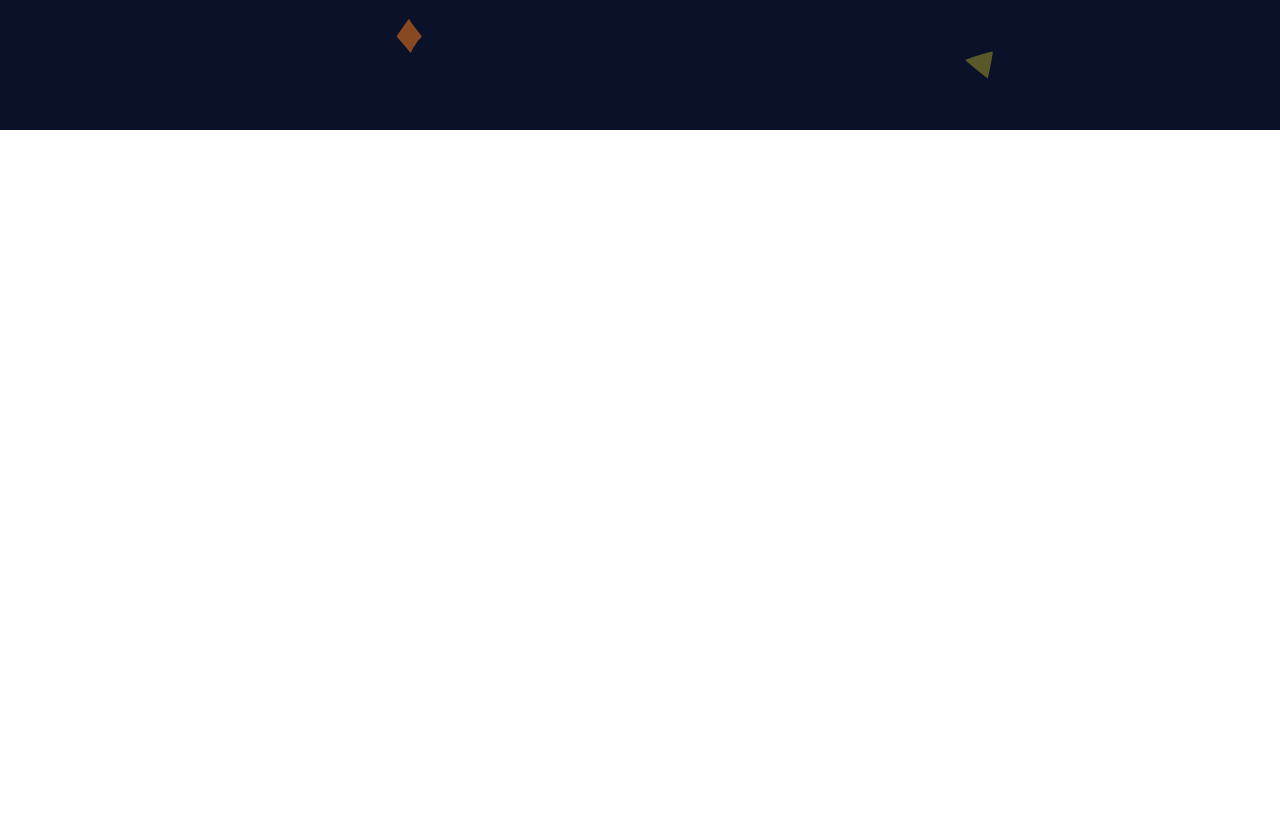
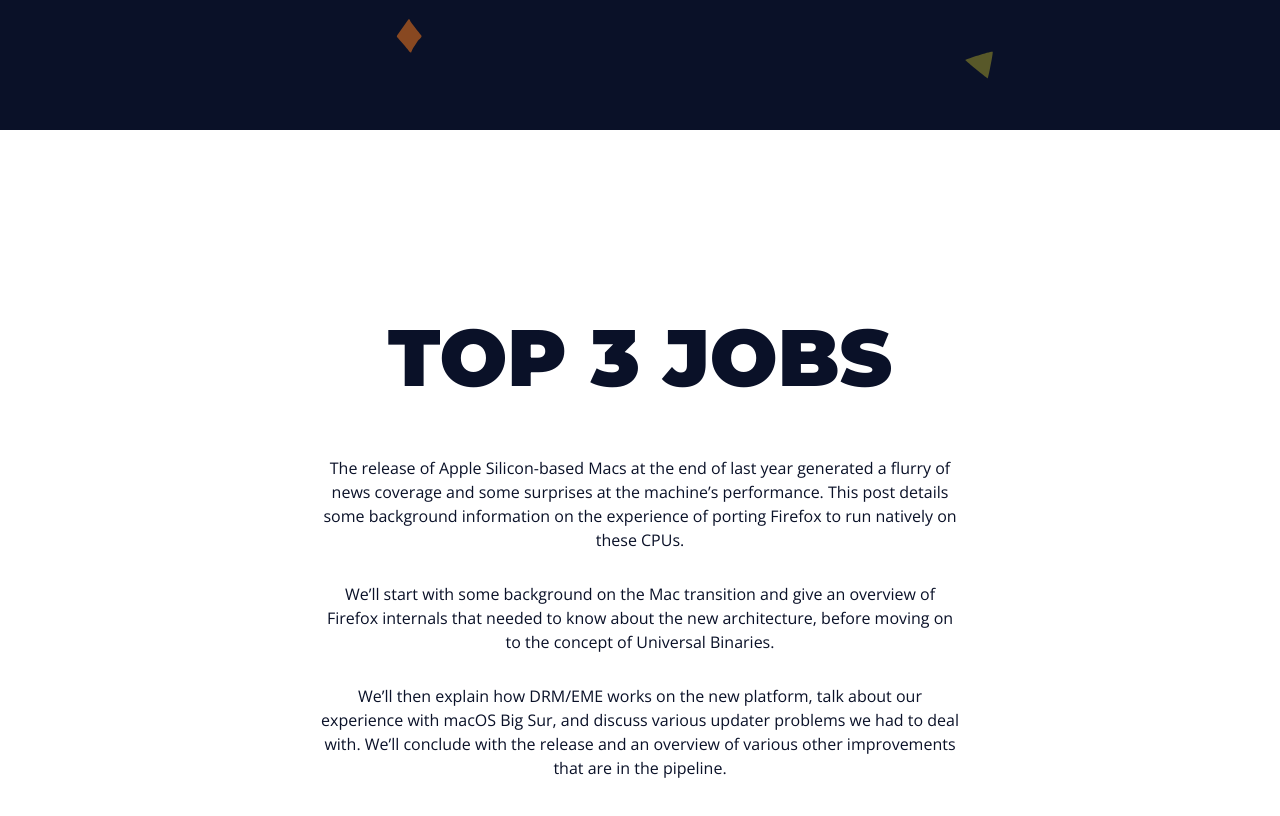
Before and after one commit to IvairIzidoro/landing-page-cursojs, a plain HTML site: page index.html in a window 1280 px wide. Shown: the part 800-1616 px from the top of the page. Drawn offline with nearby package versions, Linux system fonts and the light colour scheme.

Commit message:
Feito a sessao top 3

```diff
--- a/assets/css/styles.css
+++ b/assets/css/styles.css
@@ -31,6 +31,7 @@ h1, h2, h3, h4, h5, h6 {
 
 html {
     font-size: 62.5%;
+    scroll-behavior: smooth;
 }
 
 body {
@@ -44,8 +45,10 @@ h1 {
 }
 
 h2 {
-    font-size: 5.5rem;
+    font-size: 8rem;
+    margin-bottom: 5rem;
     text-transform: uppercase;
+    line-height: 1.2;
 }
 
 h3 {
@@ -67,6 +70,9 @@ h6 {
     font-size: 3.5rem;
     text-transform: uppercase;
 }
+p {
+    margin-bottom: 3rem;
+}
 
 .main-bg {
     background-image: url('../img/main-bg.svg');
@@ -76,6 +82,7 @@ h6 {
 }
 .white-bg {
     background: var(--white-color);
+    color: var(--primary-color);
 }
 
 .main-content{
@@ -176,14 +183,17 @@ a {
     justify-content: center;
 }
 
-.intro-text-content h2{
-    font-size: 8rem;
-    margin-bottom: 5rem;
-    text-transform: uppercase;
-    line-height: 1.2;
-}
-
 .intro-img img {
     max-width: 100%;
     height: auto;
 }
+
+.top-3-content {
+    max-width: 64rem;
+    display: flex;
+    flex-flow: column wrap;
+    justify-content: center;
+    height: 100vh;
+    text-align: center;
+
+}
--- a/index.html
+++ b/index.html
@@ -23,8 +23,8 @@
 
             <nav>
                 <ul>
-                    <li><a href="#">Intro</a></li>
-                    <li><a href="#">Top 3</a></li>
+                    <li><a href="#intro">Intro</a></li>
+                    <li><a href="#top-3">Top 3</a></li>
                     <li><a href="#">Gallery</a></li>
                     <li><a href="#">Work</a></li>
                     <li><a href="#">Contact</a></li>
@@ -33,7 +33,7 @@
             </divi>
     </aside>
     <div class="menu-spacing"></div>
-    <section class="intro section main-bg">
+    <section id="intro" class="intro section main-bg">
         <div class="main-content intro-content">
             <div class="intro-text-content">
                 <h2>JANUARY BRINGS US FIREFOX 85</h2>
@@ -47,11 +47,24 @@
                 </p>
             </div>
             <div class="intro-img">
-                <img src="/assets/img/javascript-not-optimzed.svg" alt="Homem segurando a logo do css3 mulher empurrando a logo do javascript homem segurando a logo do html 5">
+                <img src="/assets/img/javascript-not-optimzed.svg"
+                    alt="Homem segurando a logo do css3 mulher empurrando a logo do javascript homem segurando a logo do html 5">
             </div>
         </div>
     </section>
-    <section class="section white-bg">
+    <section id="top-3" class="section white-bg ">
+        <div class="main-content top-3-content">
+            <h2>Top 3 jobs</h2>
+            <p>The release of Apple Silicon-based Macs at the end of last year generated a flurry of news coverage and
+                some surprises at the machine’s performance. This post details some background information on the
+                experience of porting Firefox to run natively on these CPUs.</p>
+            <p>We’ll start with some background on the Mac transition and give an overview of Firefox internals that
+                needed to know about the new architecture, before moving on to the concept of Universal Binaries.</p>
+            <p>We’ll then explain how DRM/EME works on the new platform, talk about our experience with macOS Big Sur,
+                and discuss various updater problems we had to deal with. We’ll conclude with the release and an
+                overview of various other improvements that are in the pipeline.</p>
+        </div>
+
 
     </section>
 
```
